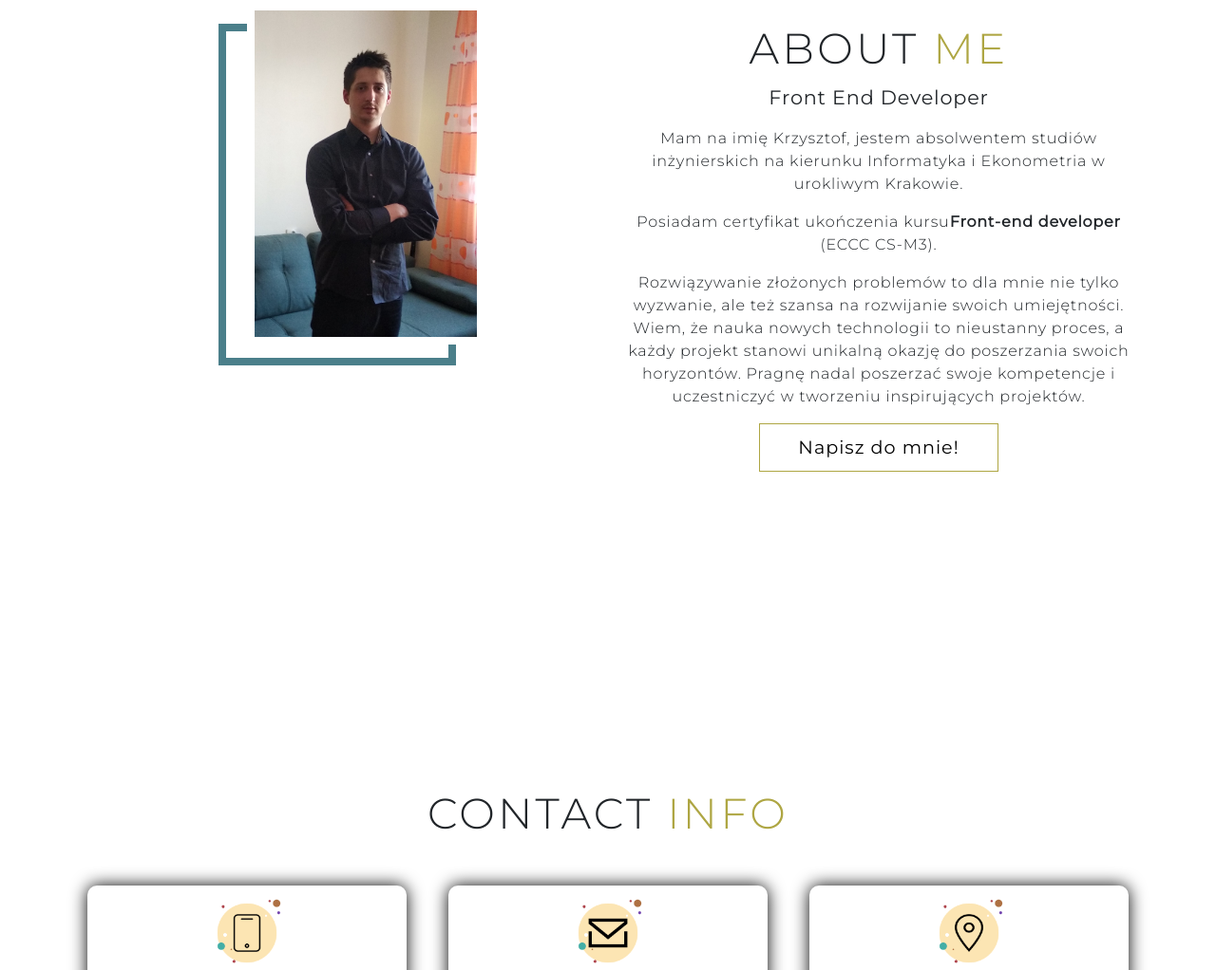
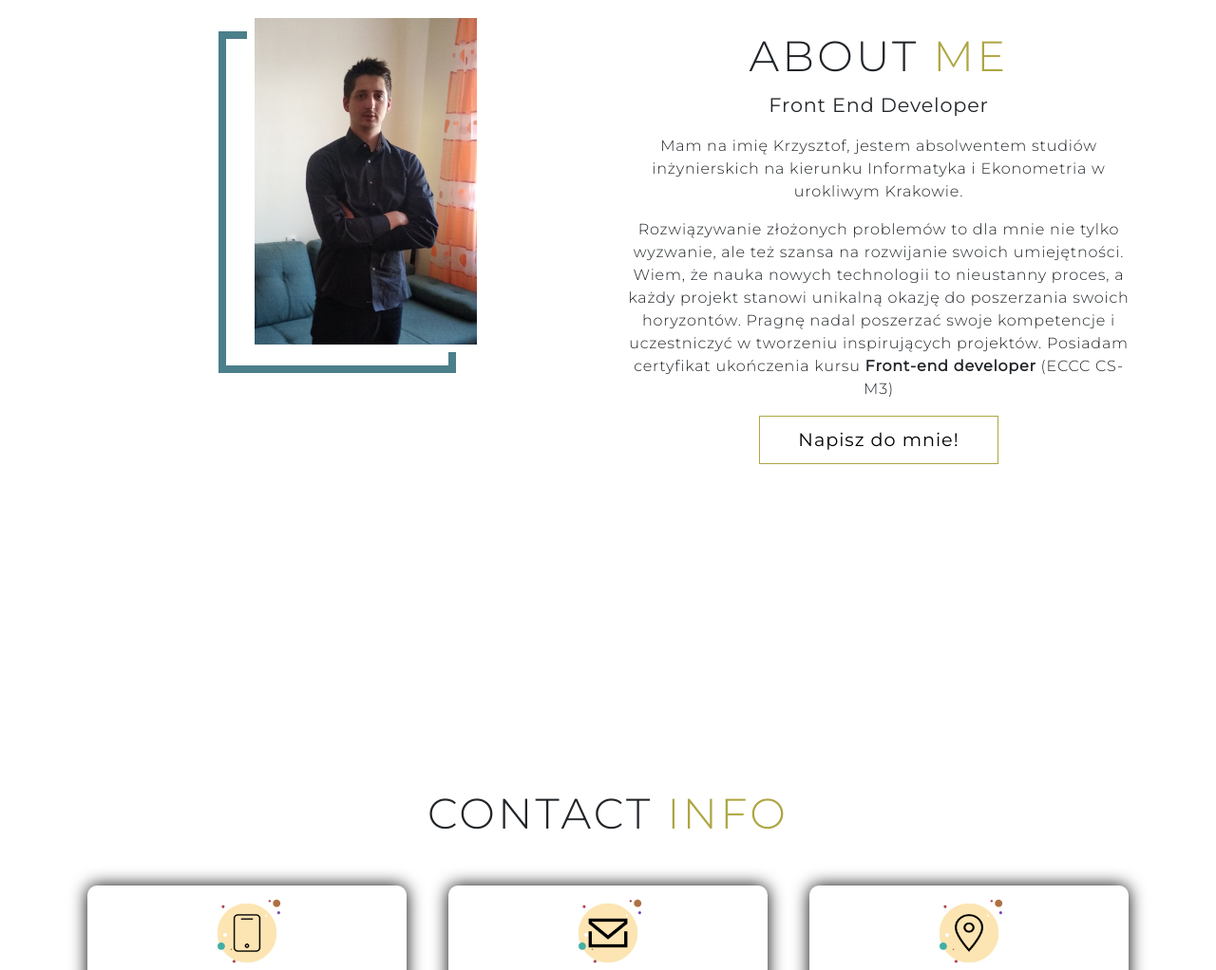
Before and after one commit to krzychu7346/Portfolio, a plain HTML site: page index.html in a window 1280 px wide. Shown: the part 3624-4646 px from the top of the page at 95% size. Drawn offline with nearby package versions, Linux system fonts and the light colour scheme.

Commit message:
Update index.html

```diff
--- a/index.html
+++ b/index.html
@@ -279,10 +279,9 @@
                         <h2 class="section-title ">About <span class="span-text-color">me</span></h2>
                         <p class="sectionp">Front End Developer<br></p>
                         <p> Mam na imię Krzysztof, jestem absolwentem studiów inżynierskich na kierunku Informatyka i Ekonometria w urokliwym Krakowie.</p>
-                           <p>   Posiadam certyfikat ukończenia kursu<span class="my-text">Front-end developer</span> (ECCC CS-M3).   </p>
                             <p>  Rozwiązywanie złożonych problemów to dla mnie nie tylko wyzwanie, ale też szansa na rozwijanie swoich umiejętności.
                             Wiem, że nauka nowych technologii to nieustanny proces, a każdy projekt stanowi unikalną okazję do poszerzania swoich horyzontów.
-                            Pragnę nadal poszerzać swoje kompetencje i uczestniczyć w tworzeniu inspirujących projektów.
+                            Pragnę nadal poszerzać swoje kompetencje i uczestniczyć w tworzeniu inspirujących projektów. Posiadam certyfikat ukończenia kursu <span class="my-text">Front-end developer</span> (ECCC CS-M3)
                         </p>
                         <a href="mailto:krzychu7346@gmail.com"> <button>Napisz do mnie!</button></a>
                     </div>
```
